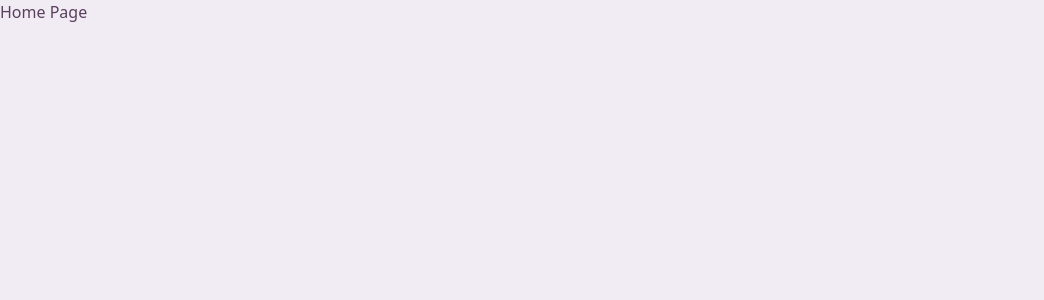
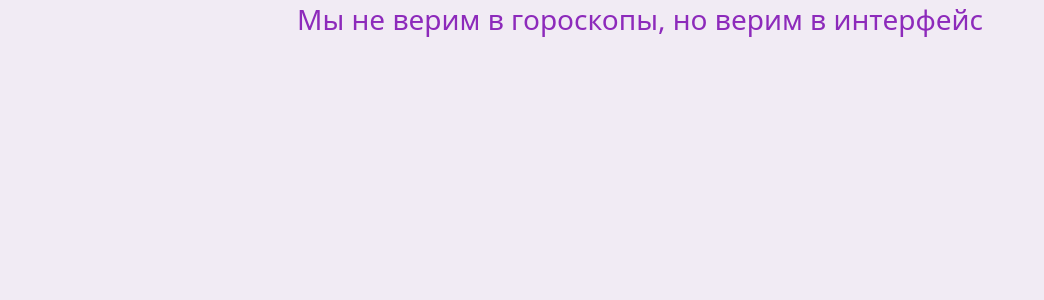
Before and after one commit to GoldenEy3-maker/ui-type, a Next.js app: page / in a window 1280 px wide. Shown: the top 300 px of the page, without its empty margins (0-1044 px from the left). Built offline with nearby package versions, Linux system fonts and the light colour scheme.

Commit message:
feat: add container

```diff
--- a/src/app/layout.tsx
+++ b/src/app/layout.tsx
@@ -65,7 +65,7 @@ export default function RootLayout({
         <link rel="manifest" href="/site.webmanifest" />
       </head>
       <body className={`${flow.variable} ${aeroport.variable} antialiased`}>
-        {children}
+        <div className="main-container max-conatiner">{children}</div>
       </body>
     </html>
   );
--- a/src/app/page.tsx
+++ b/src/app/page.tsx
@@ -1,3 +1,9 @@
 export default function Home() {
-  return <main>Home Page</main>;
+  return (
+    <main className="grid grid-cols-subgrid col-[main]">
+      <h2 className="text-h2 col-span-full text-center text-primary">
+        Мы не верим в гороскопы, но верим в интерфейс
+      </h2>
+    </main>
+  );
 }
--- a/src/styles/globals.sass
+++ b/src/styles/globals.sass
@@ -42,3 +42,8 @@
 @layer utilities
   .main-container
     display: grid
+    grid-template-columns: utils.calc-clamp(1rem, 3rem, 640, 1536) [main-start] repeat(24, 1fr) [main-end] utils.calc-clamp(1rem, 3rem, 640, 1536)
+  .max-container
+    width: 100%
+    max-width: 120rem
+    margin-inline: auto
```
